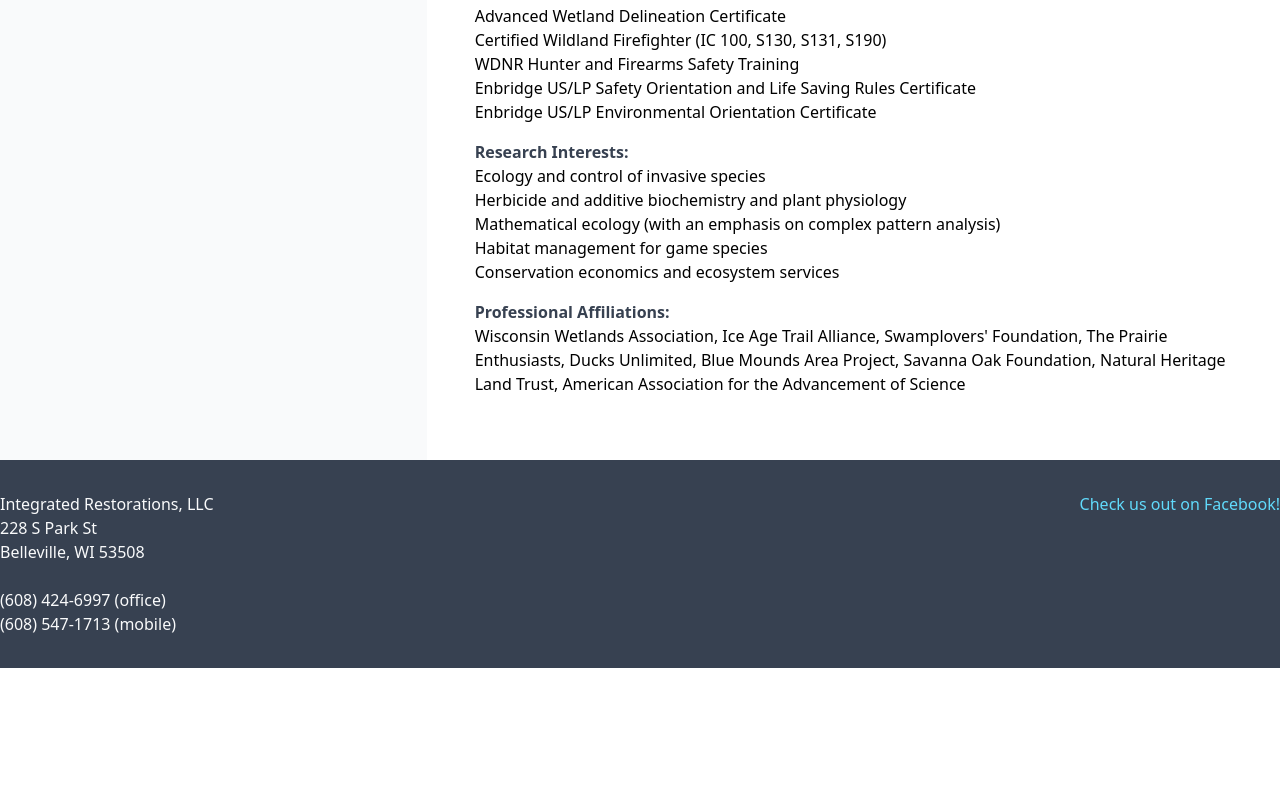
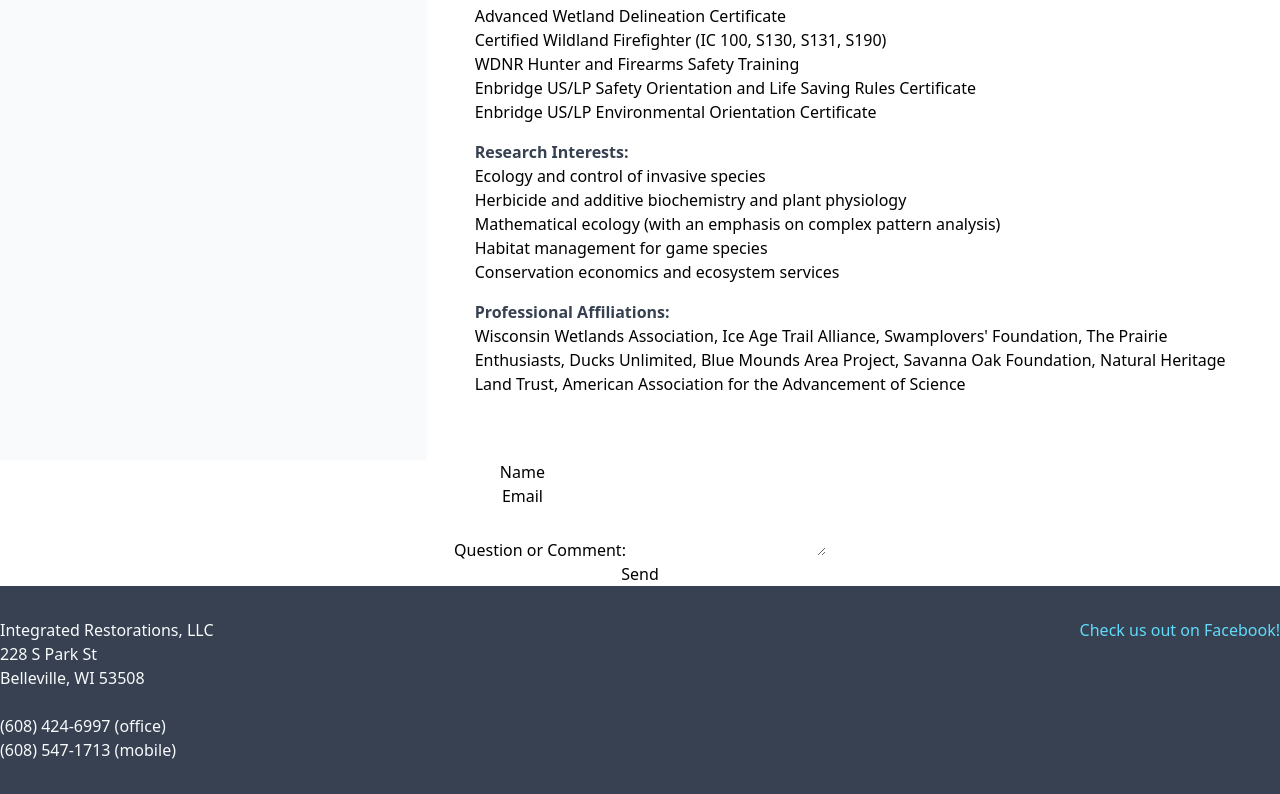
Before and after one commit to mostlyclicks/ir-wi-2022, a React (Create React App) app: page / in a window 1280 px wide. Shown: the part 2278-3072 px from the top of the page. Before the commit the page ends 2946 px from the top, so only its background shows below. Built offline with nearby package versions, Linux system fonts and the light colour scheme.

Commit message:
add form

```diff
--- a/src/App.js
+++ b/src/App.js
@@ -4,6 +4,7 @@
 import About from './components/About'
 import Services from './components/Services'
 import Owner from './components/Owner'
+import Form from './components/Form'
 
 import Footer from './components/Footer'
 
@@ -17,6 +18,7 @@
         <Owner />
 
       </main>
+      <Form />
       <Footer />
     </div>
   );
--- /dev/null
+++ b/src/components/Form.js
@@ -0,0 +1,27 @@
+import React from 'react'
+
+const Form = () => {
+  return (
+    <div>
+    <form name="contact" netlify>
+      <p>
+        <label>Name <input type="text" name="name" /></label>
+      </p>
+      <p>
+        <label>Email <input type="email" name="email" /></label>
+      </p>
+      <p>
+        <label>Question or Comment:
+          <textarea name="message"></textarea>
+        </label>
+      </p>
+      <p>
+        <button type="submit">Send</button>
+      </p>
+    </form>
+
+    </div>
+  )
+}
+
+export default Form
```
